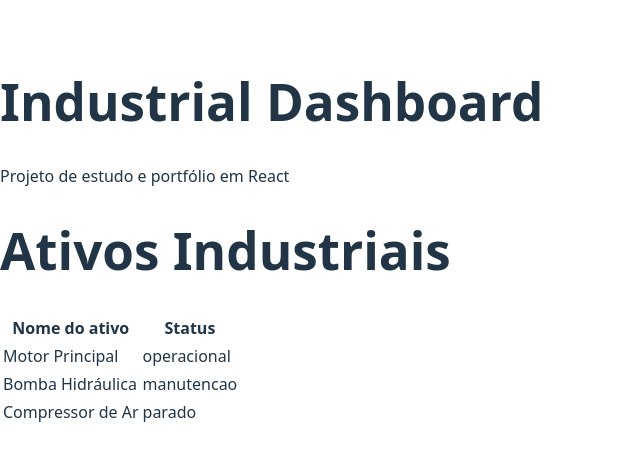
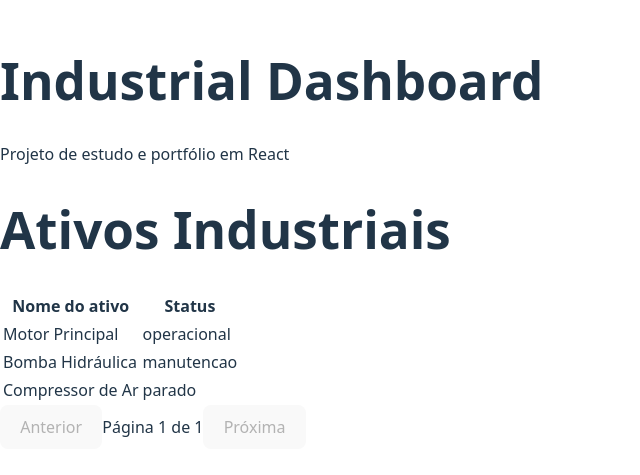
Before and after one commit to JonasJeronimo/dashboard-ativos-industriais, a React (Vite) app: page / in a window 1280 px wide. Shown: the part 167-642 px from the top of the page, without its empty margins (0-640 px from the left). Built offline with nearby package versions, Linux system fonts and the light colour scheme.

Commit message:
feat: adiciona paginação à listagem de ativos

```diff
--- a/src/pages/AssetsPage.tsx
+++ b/src/pages/AssetsPage.tsx
@@ -1,39 +1,73 @@
+// Importamos o hook de estado do React
+import { useState } from 'react'
+
 // Importamos o componente responsável por renderizar a lista.
 // A page apenas orquestra, não renderiza item por item.
 import { AssetList } from '../components/AssetList'
 
 // Importamos o tipo Asset para tipar os dados mockados.
 import type { Asset } from '../types/asset'
-// 'import type' evita erros de runtime por ser TypeScript
+// 'import type' evita que isso vire código JavaScript no build
 
 export function AssetsPage() {
   // Dados mockados simulando ativos industriais.
-  // Por enquanto não usamos API.
+  // Em um cenário real, isso viria de uma API.
   const assets: Asset[] = [
-    {
-      id: '1',
-      nome: 'Motor Principal',
-      status: 'operacional',
-    },
-    {
-      id: '2',
-      nome: 'Bomba Hidráulica',
-      status: 'manutencao',
-    },
-    {
-      id: '3',
-      nome: 'Compressor de Ar',
-      status: 'parado',
-    },
+    { id: '1', nome: 'Motor Principal', status: 'operacional' },
+    { id: '2', nome: 'Bomba Hidráulica', status: 'manutencao' },
+    { id: '3', nome: 'Compressor de Ar', status: 'parado' },
+    // você pode duplicar depois pra testar várias páginas
   ]
+
+  // Estado que controla a página atual
+  const [currentPage, setCurrentPage] = useState(1)
+
+  // Quantidade fixa de itens por página
+  const itemsPerPage = 10
+
+  // Índice inicial do recorte
+  const startIndex = (currentPage - 1) * itemsPerPage
+
+  // Índice final do recorte
+  const endIndex = startIndex + itemsPerPage
+
+  // Ativos que serão exibidos na página atual
+  const paginatedAssets = assets.slice(startIndex, endIndex)
+
+  // Total de páginas
+  const totalPages = Math.ceil(assets.length / itemsPerPage)
 
   return (
     <main>
       {/* Título da página */}
       <h1>Ativos Industriais</h1>
 
-      {/* Passamos os dados para o componente de lista */}
-      <AssetList assets={assets} />
+      {/* Lista recebe apenas os ativos da página atual */}
+      <AssetList assets={paginatedAssets} />
+
+      {/* Controles de paginação */}
+      <nav>
+        <button
+          // Não permite voltar da primeira página
+          disabled={currentPage === 1}
+          onClick={() => setCurrentPage((prev) => prev - 1)}
+        >
+          Anterior
+        </button>
+
+        {/* Indicador simples de página */}
+        <span>
+          Página {currentPage} de {totalPages}
+        </span>
+
+        <button
+          // Não permite avançar além da última página
+          disabled={currentPage === totalPages}
+          onClick={() => setCurrentPage((prev) => prev + 1)}
+        >
+          Próxima
+        </button>
+      </nav>
     </main>
   )
 }
```
